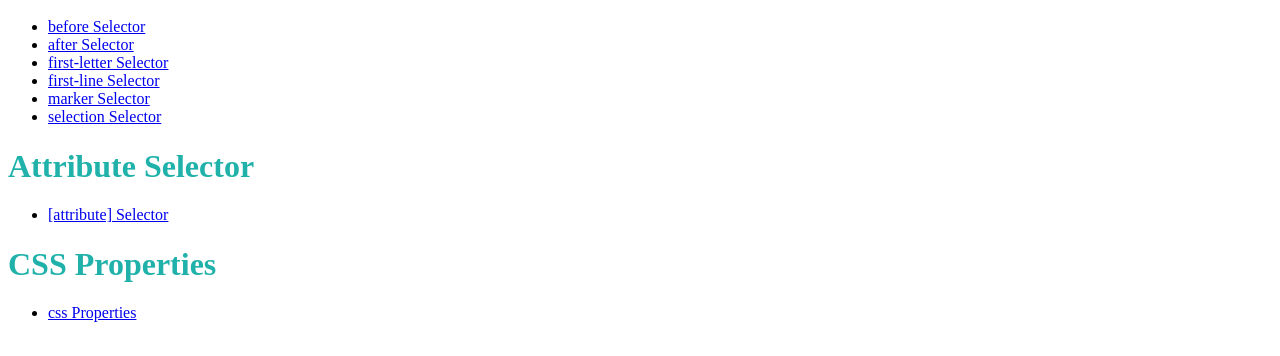
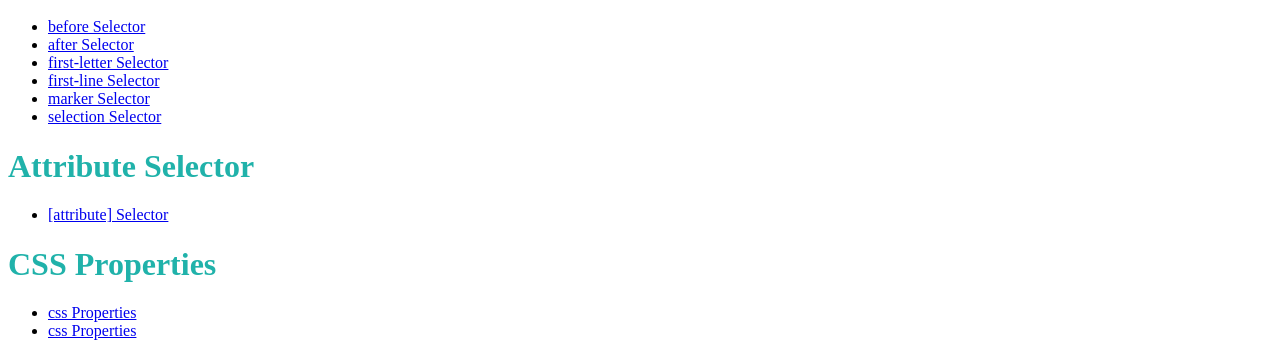
Before and after one commit to KMJ512/WebTest, a plain HTML site: page Web1-02/Cascading Style Sheet.html in a window 1280 px wide. Shown: the part 685-1041 px from the top of the page. Drawn offline with Linux system fonts and the light colour scheme.

Commit message:
version 4
[Web 1-02] Cascading Style Sheet

```diff
--- a/Web1-02/Cascading Style Sheet.html
+++ b/Web1-02/Cascading Style Sheet.html
@@ -65,7 +65,8 @@
 </ul>
 <h1>CSS Properties</h1>
     <ul>
-        <li><a href = "CSS Properties/css Properties.html" target="_self">css Properties</a></li>
+        <li><a href = "CSS%20Properties/width%20height.html" target="_self">css Properties</a></li>
+        <li><a href = "CSS%20Properties/overflow.html" target="_self">css Properties</a></li>
     </ul>
 
 </html>
```
